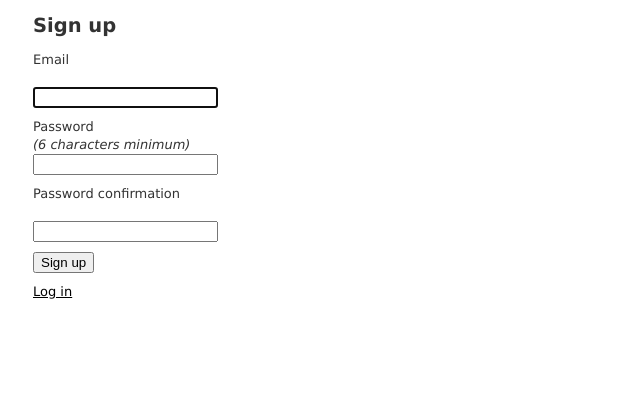
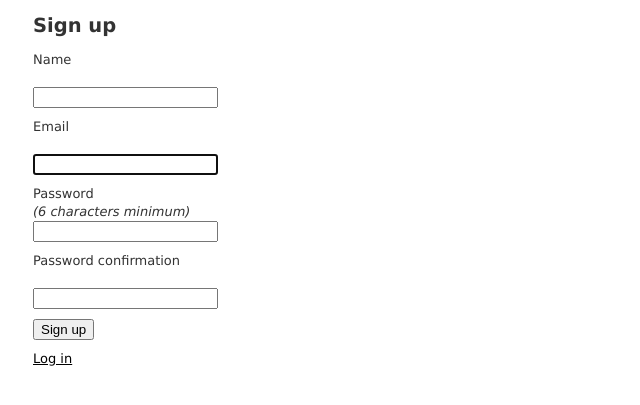
Before and after one commit to GuilhermeGiachellin/BudgetApp-RoR, a Rails app: page /users/sign_up in a window 1280 px wide. Shown: the part 86-491 px from the top of the page, without its empty margins (0-640 px from the left). Run offline with Rails 7, Linux system fonts and the light colour scheme; style sheets or scripts are compiled from the project's sources.

Commit message:
Add cancan

```diff
--- a/app/controllers/application_controller.rb
+++ b/app/controllers/application_controller.rb
@@ -1,2 +1,19 @@
 class ApplicationController < ActionController::Base
+    before_action :update_allowed_parameters, if: :devise_controller?
+
+    # rescue_from CanCan::AccessDenied do |exception|
+    #   redirect_to root_url, alert: exception.message
+    # end
+
+    protected
+
+    def update_allowed_parameters
+      devise_parameter_sanitizer.permit(:sign_up) do |u|
+        u.permit(:name, :email, :password, :password_confirmation)
+      end
+
+      devise_parameter_sanitizer.permit(:account_update) do |u|
+        u.permit(:name, :email, :password, :current_password)
+      end
+    end
 end
--- a/app/views/devise/registrations/new.html.erb
+++ b/app/views/devise/registrations/new.html.erb
@@ -2,6 +2,11 @@
 
 <%= form_for(resource, as: resource_name, url: registration_path(resource_name)) do |f| %>
   <%= render "devise/shared/error_messages", resource: resource %>
+
+  <div class="field">
+    <%= f.label :name %><br />
+    <%= f.text_field :name, autocomplete: "name" %>
+  </div>
 
   <div class="field">
     <%= f.label :email %><br />
--- a/app/views/devise/shared/_links.html.erb
+++ b/app/views/devise/shared/_links.html.erb
@@ -3,7 +3,7 @@
 <% end %>
 
 <%- if devise_mapping.registerable? && controller_name != 'registrations' %>
-  <%= link_to "Sign up", new_registration_path(resource_name) %><br />
+  <%= link_to "Sign up", groups_path(resource_name) %><br />
 <% end %>
 
 <%- if devise_mapping.recoverable? && controller_name != 'passwords' && controller_name != 'registrations' %>
```
Also changed, not shown: app/models/ability.rb (added, +34 -0 lines), Gemfile, Gemfile.lock.
